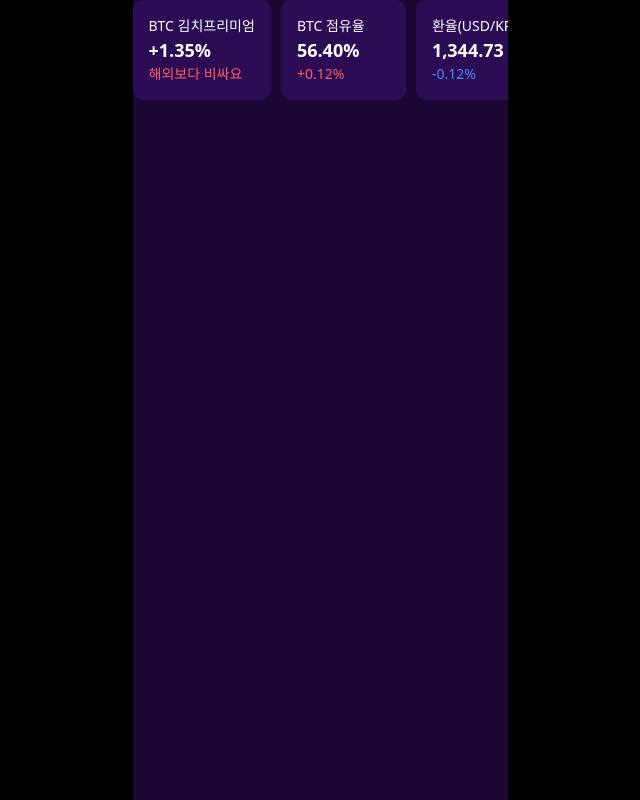
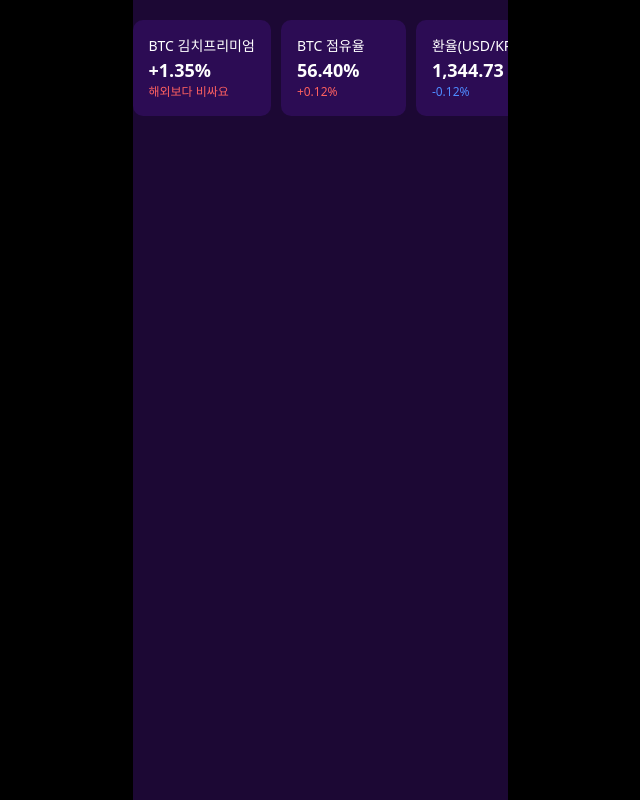
Before and after one commit to Chaemin-L/bitrics_FE, a React (Create React App) app: page / in a window 1280 px wide. Shown: the whole page, without its empty margins (320-960 px from the left). Built offline with nearby package versions, Linux system fonts and the light colour scheme.

Commit message:
add: ScrollChartButton disabling text selection

```diff
--- a/src/components/home/ScrollChartButton.tsx
+++ b/src/components/home/ScrollChartButton.tsx
@@ -38,7 +38,7 @@ const ScrollChartButton: React.FC<ScrollChartButtonProps> = ({ buttons }) => {
   return (
     <div
       ref={scrollContainerRef}
-      className="overflow-x-hidden whitespace-nowrap w-full cursor-grab"
+      className="overflow-x-hidden whitespace-nowrap w-full cursor-grab select-none"
       onMouseDown={handleMouseDown}
       onMouseLeave={handleMouseLeaveOrUp}
       onMouseUp={handleMouseLeaveOrUp}
@@ -52,7 +52,7 @@ const ScrollChartButton: React.FC<ScrollChartButtonProps> = ({ buttons }) => {
           >
             <div className="text-sm font-medium">{button.label}</div>
             <div className="text-lg font-bold">{button.value}</div>
-            <div className={`text-sm ${button.isPositive ? 'text-red' : 'text-blue'}`}>
+            <div className={`text-xs ${button.isPositive ? 'text-red' : 'text-blue'}`}>
               {button.change}
             </div>
           </div>
--- a/src/layouts/global.tsx
+++ b/src/layouts/global.tsx
@@ -3,7 +3,7 @@ import { Outlet } from "react-router-dom";
 const GlobalLayout = () => {
   return (
     <div className="bg-black h-screen ">
-      <div className="relative max-w-[375px] m-auto px-[30px] py-5 bg-purple-700 h-full overflow-x-hidden">
+      <div className="max-w-[375px] m-auto px-[30px] py-5 bg-purple-700 h-full overflow-x-hidden">
         <Outlet />
       </div>
     </div>
--- a/src/pages/home/index.tsx
+++ b/src/pages/home/index.tsx
@@ -6,10 +6,12 @@ const HomePage = () => {
     { label: 'BTC 점유율', value: '56.40%', change: '+0.12%', isPositive: true },
     { label: '환율(USD/KRW)', value: '1,344.73', change: '-0.12%', isPositive: false },
     { label: 'BTC/USD', value: '60,411.00', change: '+2.14%', isPositive: true },
+    { label: 'BTC 롱', value: '66.80%', change: '', isPositive: true },
+    { label: 'BTC 숏', value: '33.20%', change: '', isPositive: true },
   ];
 
   return (
-    <div className="absolute inset-0 px-0 py-0">
+    <div className="-mx-[30px]">
       <ScrollChartButton buttons={buttons} />
       {/* 다른 컨텐츠 */}
     </div>
```
